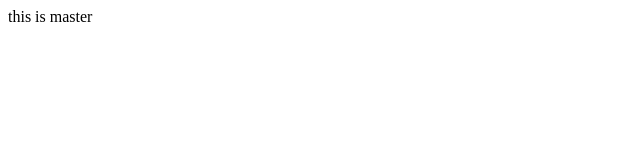
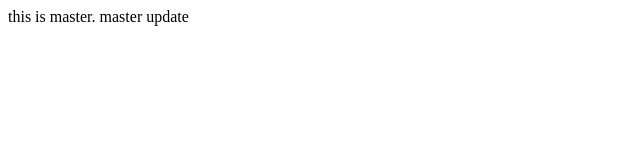
Before and after one commit to hongsline/git-prj, a plain HTML site: page index.html in a window 1280 px wide. Shown: the whole page, without its empty margins (0-640 px from the left). Drawn offline with Linux system fonts and the light colour scheme.

Commit message:
master update

```diff
--- a/index.html
+++ b/index.html
@@ -6,6 +6,7 @@
     <title>Document</title>
 </head>
 <body>
-    this is master
+    this is master.
+    master update
 </body>
 </html>
```
